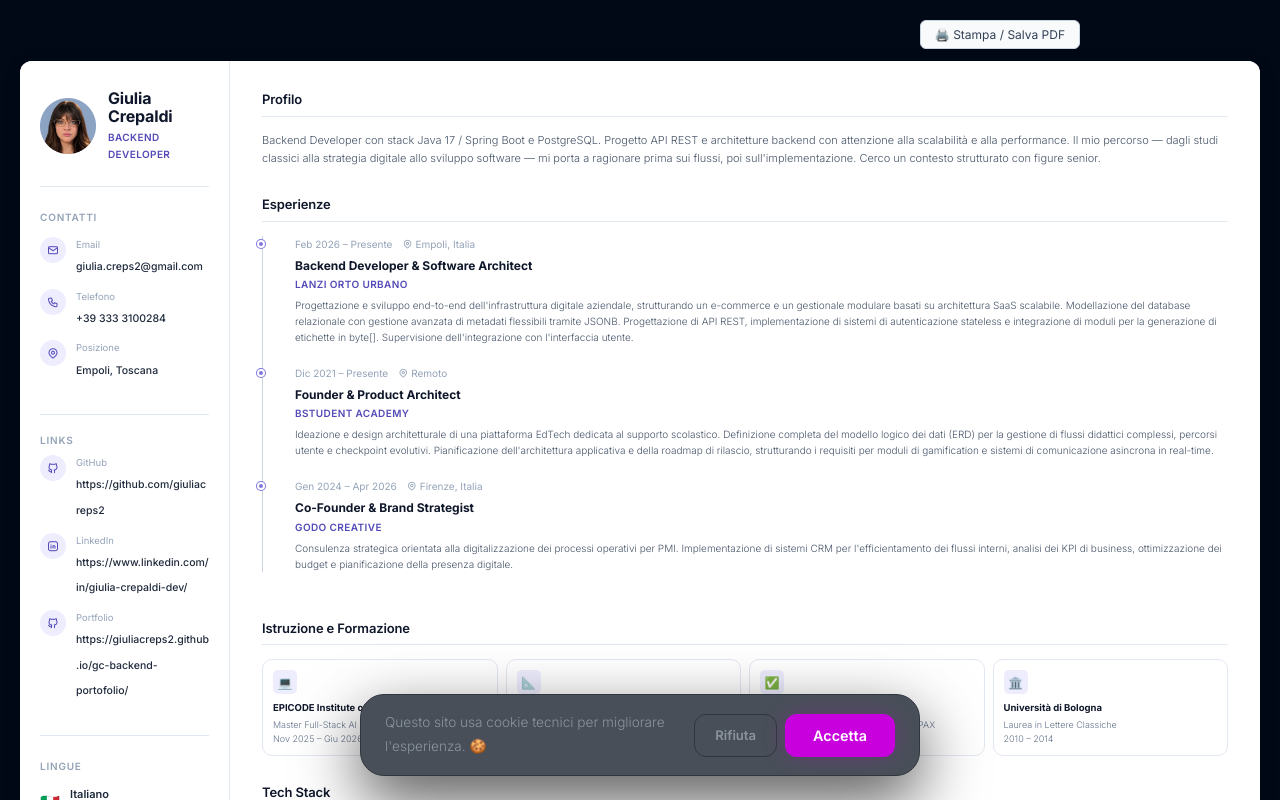
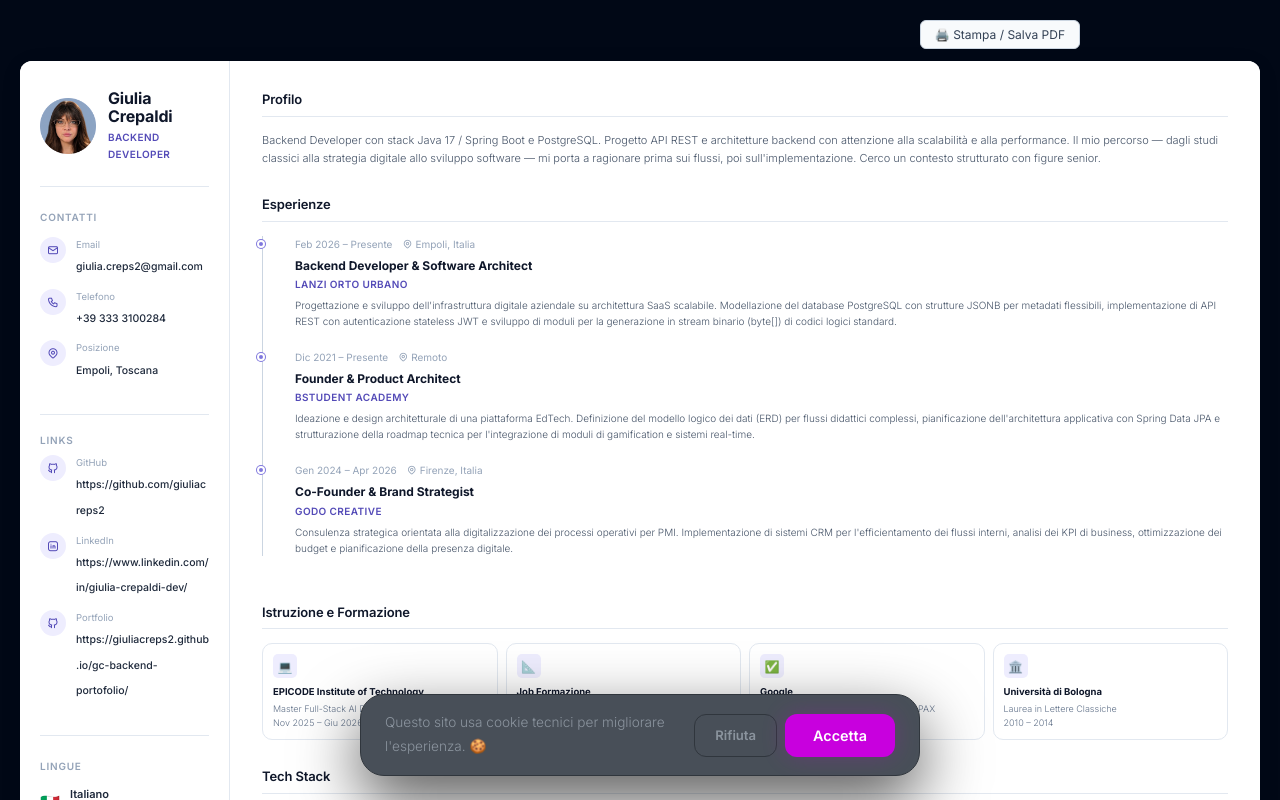
Before and after one commit to giuliacreps2/gc-backend-portofolio, a React (Vite) app: page /#/cv in a window 1280 px wide. Shown: the top 800 px of the page. Built offline with nearby package versions, Linux system fonts and the light colour scheme.

Commit message:
commit layout CV

```diff
--- a/src/components/CVPage.tsx
+++ b/src/components/CVPage.tsx
@@ -51,7 +51,7 @@ const EXPERIENCES = [
     role: "Backend Developer & Software Architect",
     company: "Lanzi Orto Urbano",
     description:
-      "Progettazione e sviluppo end-to-end dell'infrastruttura digitale aziendale, strutturando un e-commerce e un gestionale modulare basati su architettura SaaS scalabile. Modellazione del database relazionale con gestione avanzata di metadati flessibili tramite JSONB. Progettazione di API REST, implementazione di sistemi di autenticazione stateless e integrazione di moduli per la generazione di etichette in byte[]. Supervisione dell'integrazione con l'interfaccia utente.",
+      "Progettazione e sviluppo dell'infrastruttura digitale aziendale su architettura SaaS scalabile. Modellazione del database PostgreSQL con strutture JSONB per metadati flessibili, implementazione di API REST con autenticazione stateless JWT e sviluppo di moduli per la generazione in stream binario (byte[]) di codici logici standard.",
   },
   {
     date: "Dic 2021 – Presente",
@@ -59,7 +59,7 @@ const EXPERIENCES = [
     role: "Founder & Product Architect",
     company: "BStudent Academy",
     description:
-      "Ideazione e design architetturale di una piattaforma EdTech dedicata al supporto scolastico. Definizione completa del modello logico dei dati (ERD) per la gestione di flussi didattici complessi, percorsi utente e checkpoint evolutivi. Pianificazione dell'architettura applicativa e della roadmap di rilascio, strutturando i requisiti per moduli di gamification e sistemi di comunicazione asincrona in real-time.",
+      "Ideazione e design architetturale di una piattaforma EdTech. Definizione del modello logico dei dati (ERD) per flussi didattici complessi, pianificazione dell'architettura applicativa con Spring Data JPA e strutturazione della roadmap tecnica per l'integrazione di moduli di gamification e sistemi real-time.",
   },
   {
     date: "Gen 2024 – Apr 2026",
```
